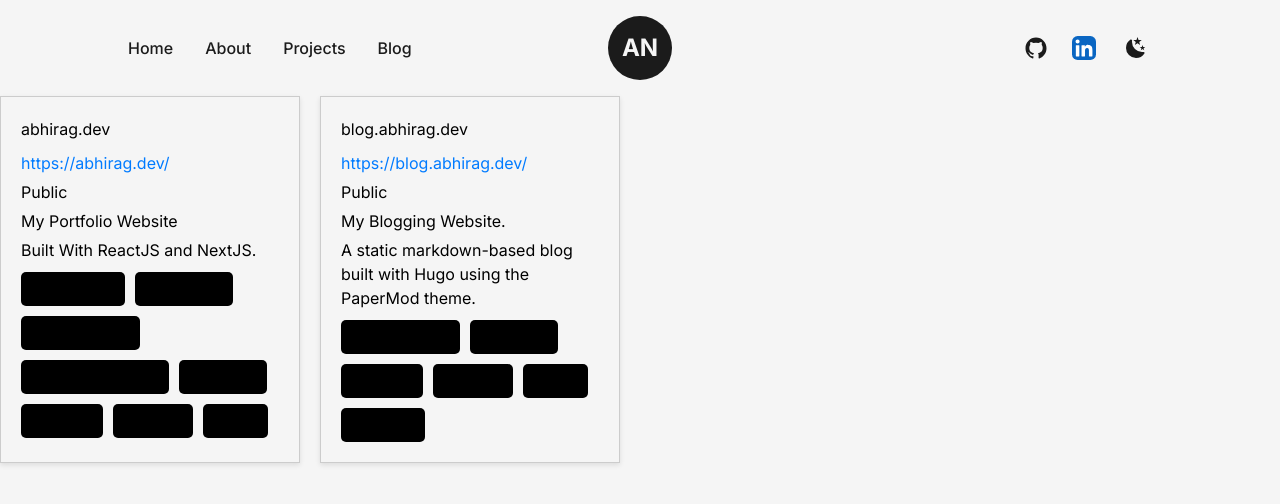
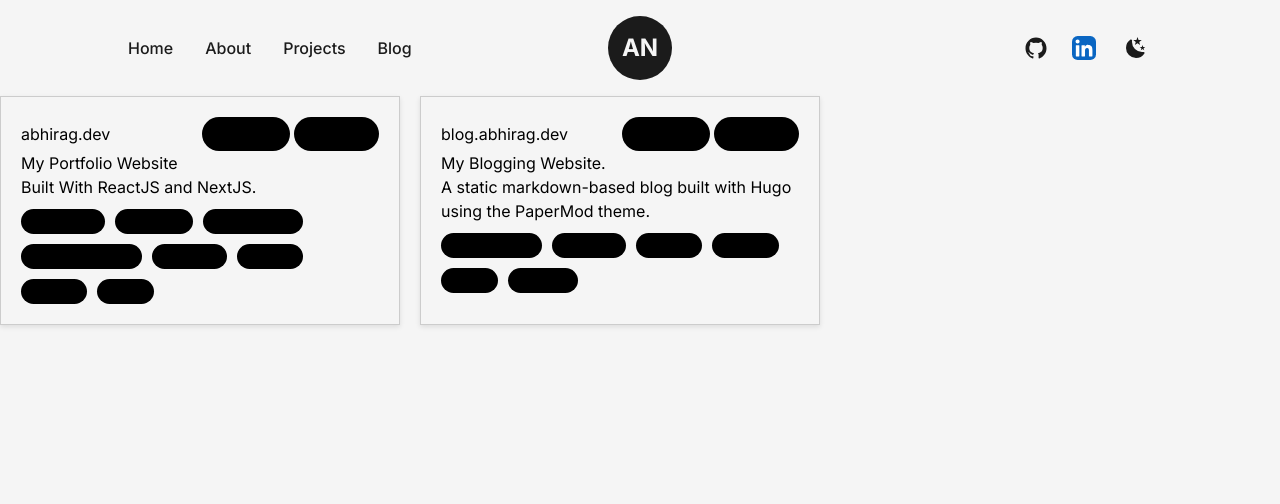
Before and after one commit to noobiecoder1942/portfolio, a Next.js app: page /projects in a window 1280 px wide. Shown: the top 504 px of the page. Built offline with nearby package versions, Linux system fonts and the light colour scheme.

Commit message:
Added some styling to featured projects

```diff
--- a/src/app/projects/FeaturedProjects.jsx
+++ b/src/app/projects/FeaturedProjects.jsx
@@ -1,7 +1,7 @@
 import React from 'react'
 import projects from "./featured.json";
 import "./projects.css"
-
+import { FaExternalLinkAlt } from "react-icons/fa";
 import { SiJavascript, SiHtml5, SiCss3, SiSass, SiGithub, SiHugo, SiFramer, SiReact, SiNextdotjs} from "react-icons/si";
 
 // Mapping of keys to corresponding react-icons components
@@ -23,11 +23,19 @@ const FeaturedProjects = ( ) => {
         <div className="project-list">
           {projects.map((project, index) => (
             <div key={index} className="project-card">
-              <h2>{project.project}</h2>
-              <a href={project.url} target="_blank" rel="noopener noreferrer">
-                {project.url}
-              </a>
-              <p>{project.repo}</p>
+              <div className='top-bar'>
+                <div>{project.project}</div>
+                <div className='space-x-1'>
+                  <a href={project.githuburl} target="_blank" rel="noopener noreferrer" className='outside-link'>
+                    <SiGithub />
+                    {project.repo}
+                  </a>
+                  <a href={project.liveurl} target="_blank" rel="noopener noreferrer" className='outside-link'>
+                  <FaExternalLinkAlt />
+                    Demo
+                  </a>
+                </div>
+              </div>
               <h3>{project.descriptionTitle}</h3>
               <p>{project.description}</p>
               <div className="stack">
--- a/src/app/projects/featured.json
+++ b/src/app/projects/featured.json
@@ -1,7 +1,8 @@
 [
 	{
 		"project": "abhirag.dev",
-		"url": "https://abhirag.dev/",
+		"liveurl": "https://abhirag.dev/",
+		"githuburl": "https://github.com/noobiecoder1942/portfolio",
 		"repo": "Public",
 		"descriptionTitle": "My Portfolio Website",
 		"description": "Built With ReactJS and NextJS.",
@@ -18,7 +19,8 @@
 	},
 	{
 		"project": "blog.abhirag.dev",
-		"url": "https://blog.abhirag.dev/",
+		"liveurl": "https://blog.abhirag.dev/",
+		"githuburl": "https://github.com/noobiecoder1942/blog",
 		"repo": "Public",
 		"descriptionTitle": "My Blogging Website.",
 		"description": "A static markdown-based blog built with Hugo using the PaperMod theme.",
--- a/src/app/projects/projects.css
+++ b/src/app/projects/projects.css
@@ -7,21 +7,26 @@
   .project-card {
     border: 1px solid #ccc;
     padding: 20px;
-    width: 300px;
+    width: 400px;
     box-shadow: 0 2px 5px rgba(0, 0, 0, 0.1);
   }
 
-  .project-card h2 {
-    margin: 0 0 10px;
+  .project-card .top-bar {
+    display: flex;
+    justify-content: space-between;
+    align-items: center;
   }
 
   .project-card a {
-    color: #007bff;
+    color: inherit;
     text-decoration: none;
+    display: block;
   }
 
-  .project-card p {
-    margin: 5px 0;
+  .project-card a.outside-link {
+    display: inline-flex;
+    align-items: center;
+    gap: 5px;
   }
 
   .stack {
@@ -37,9 +42,27 @@
     gap: 5px;
     background: #000000;
     padding: 5px 10px;
-    border-radius: 5px;
+    border-radius: 9rem;
+    text-transform: uppercase;
+    font-size: x-small;
   }
 
   .tech span {
     margin-left: 5px;
   }
+
+  .outside-link {
+    display: flex;
+    align-items: center;
+    background: #000000;
+    gap: 5px;
+    padding: 5px 10px;
+    border-radius: 9rem;
+    cursor: pointer;
+  }
+
+  .top-bar {
+    display: flex;
+    align-items: center;
+    justify-content: space-between;
+  }
```
